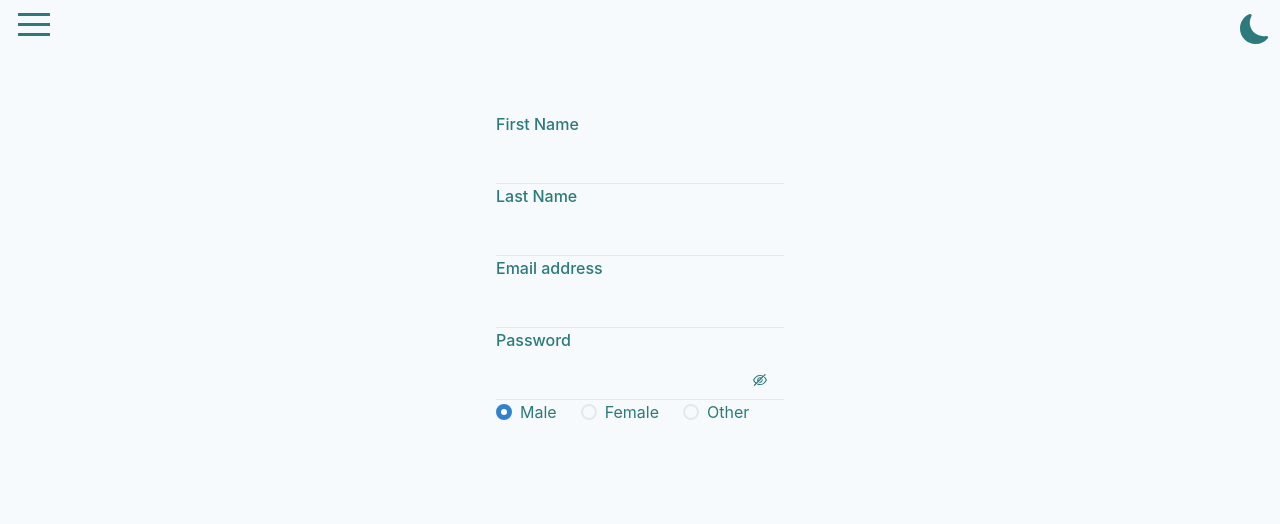
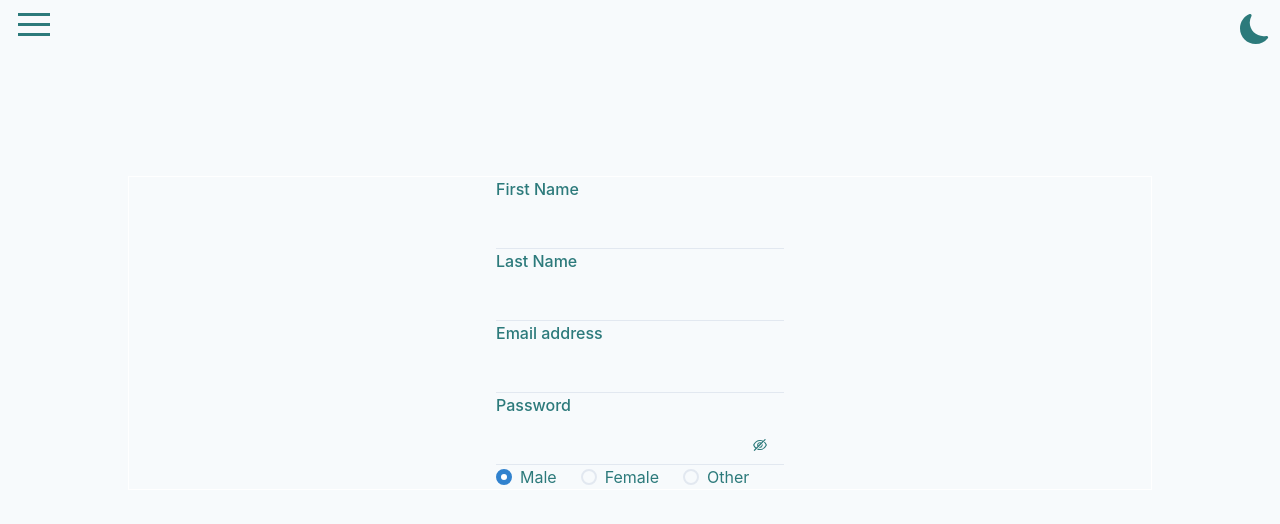
Before and after one commit to Brutalvik/portfolio, a React (Create React App) app: page /about in a window 1280 px wide. Shown: the top 524 px of the page. Built offline with nearby package versions, Linux system fonts and the light colour scheme; a web font is replaced by a local one.

Commit message:
Added tooltip to registration form

```diff
--- a/src/Forms/Register/Register.module.css
+++ b/src/Forms/Register/Register.module.css
@@ -1,6 +1,8 @@
 .container {
   display: grid;
-  margin: 5% 10%;
+  margin: 10% 10%;
   justify-content: center;
   align-items: center;
+  width: 80%;
+  border: 1px solid white;
 }
--- a/src/Forms/Register/Register.tsx
+++ b/src/Forms/Register/Register.tsx
@@ -10,6 +10,7 @@ import {
   HStack,
   Radio,
   InputRightElement,
+  Tooltip,
 } from "@chakra-ui/react";
 import { useFormik } from "formik";
 import { AiOutlineEye, AiOutlineEyeInvisible } from "react-icons/ai";
@@ -32,15 +33,23 @@ const Register: FC = () => {
     <div className={styles.container}>
       <FormControl>
         <FormLabel>First Name</FormLabel>
+        <Tooltip label="Enter your first name.">
           <Input type="text" size="md" variant="flushed" id="firstName" />
+        </Tooltip>
+        <FormErrorMessage>test</FormErrorMessage>
+        <FormLabel>Last Name</FormLabel>
+        <Tooltip label="Enter your Last name.">
+          <Input type="text" size="md" variant="flushed" id="lastName" />
+        </Tooltip>
         <FormErrorMessage>We'll never share your email.</FormErrorMessage>
-        <FormLabel>Last Name</FormLabel>
-        <Input type="text" size="md" variant="flushed" id="lastName" />
-        <FormErrorMessage>We'll never share your email.</FormErrorMessage>
+
         <FormLabel>Email address</FormLabel>
+        <Tooltip label="Enter your email address.">
           <Input type="email" size="md" variant="flushed" id="email" />
+        </Tooltip>
         <FormErrorMessage>We'll never share your email.</FormErrorMessage>
         <FormLabel>Password</FormLabel>
+        <Tooltip label="Create a password with atleast 4 characters.">
           <InputGroup size="md">
             <Input
               type={visible ? "text" : "password"}
@@ -56,6 +65,7 @@ const Register: FC = () => {
               )}
             </InputRightElement>
           </InputGroup>
+        </Tooltip>
         <FormErrorMessage>We'll never share your email.</FormErrorMessage>
         <RadioGroup defaultValue="Male">
           <HStack spacing="24px">
--- a/src/components/About/About.tsx
+++ b/src/components/About/About.tsx
@@ -1,5 +1,4 @@
 import { FC, Suspense } from "react";
-import { CircularProgress, CircularProgressLabel } from "@chakra-ui/react";
 import SpinnerItem from "UI/Spinner/SpinnerItem";
 import Register from "Forms/Register/Register";
 
```
Lines whose indentation alone changed are shown as unchanged.
